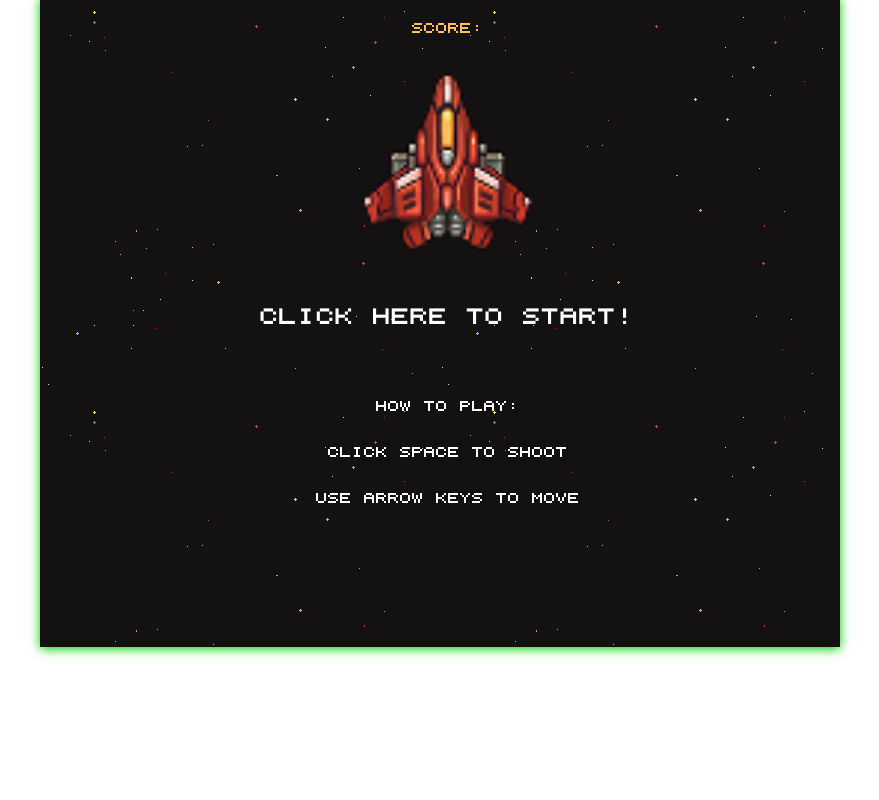
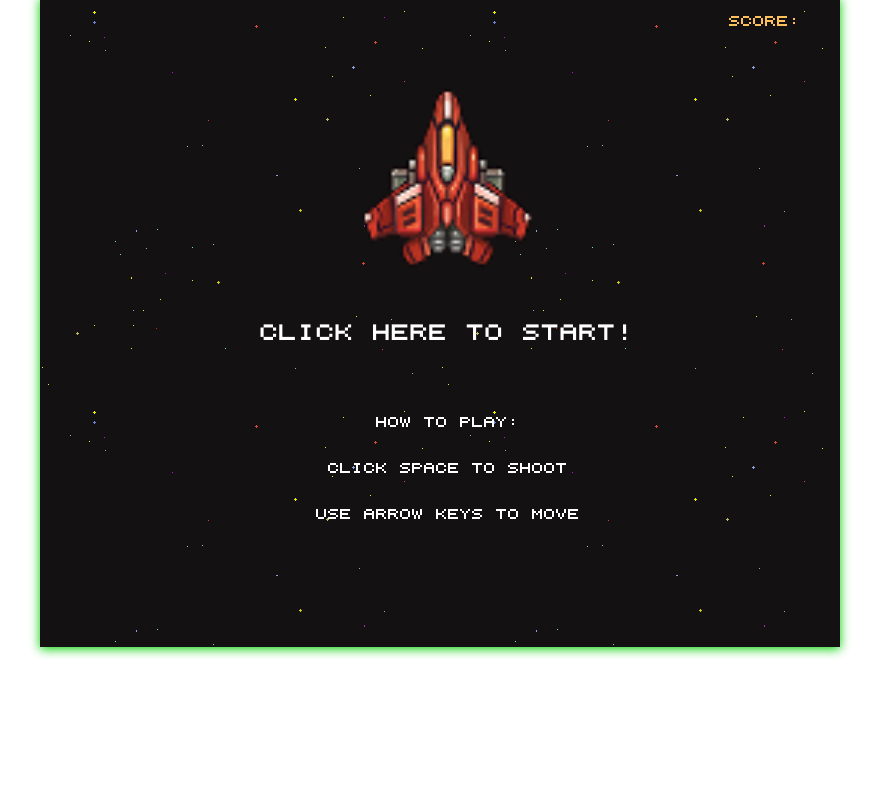
Before and after one commit to wllmlng/GalaxyDefender, a plain HTML site: page index.html in a window 1280 px wide. Shown: the part 128-928 px from the top of the page, without its empty margins (200-1079 px from the left). Drawn offline with Linux system fonts and the light colour scheme.

Commit message:
fix score css

```diff
--- a/index.html
+++ b/index.html
@@ -70,9 +70,6 @@
             <div>USE ARROW KEYS TO MOVE</div>
         </div>
     </div>
-    <div class="score">SCORE:
-        <span id="score"></span>
-    </div>
 
     <div class='game_container'>
         <canvas id='background' width="360" height="600"></canvas>
@@ -97,6 +94,10 @@
         </button>
     </div>
 
+    <div class="score">SCORE:
+        <span id="score"></span>
+    </div>
+
 
     <script type="application/javascript" src="src/game.js"></script>
 
--- a/stylesheets/main.css
+++ b/stylesheets/main.css
@@ -269,11 +269,17 @@
 
 .score{
     /* display: flex; */
-    justify-content: center;
+    /* justify-content: center;
     text-align: center;
     position: absolute;
     width: 100%;
-    height: 650px;
+    height: 650px; */
+    display:flex;
+    justify-content: center;
+    margin-left: 650px;
+    margin-top: 10px;
+    background-color: none;
+
     /* top: 5px; */
     /* left: 930px; */
     color: #ffc05a;
```
